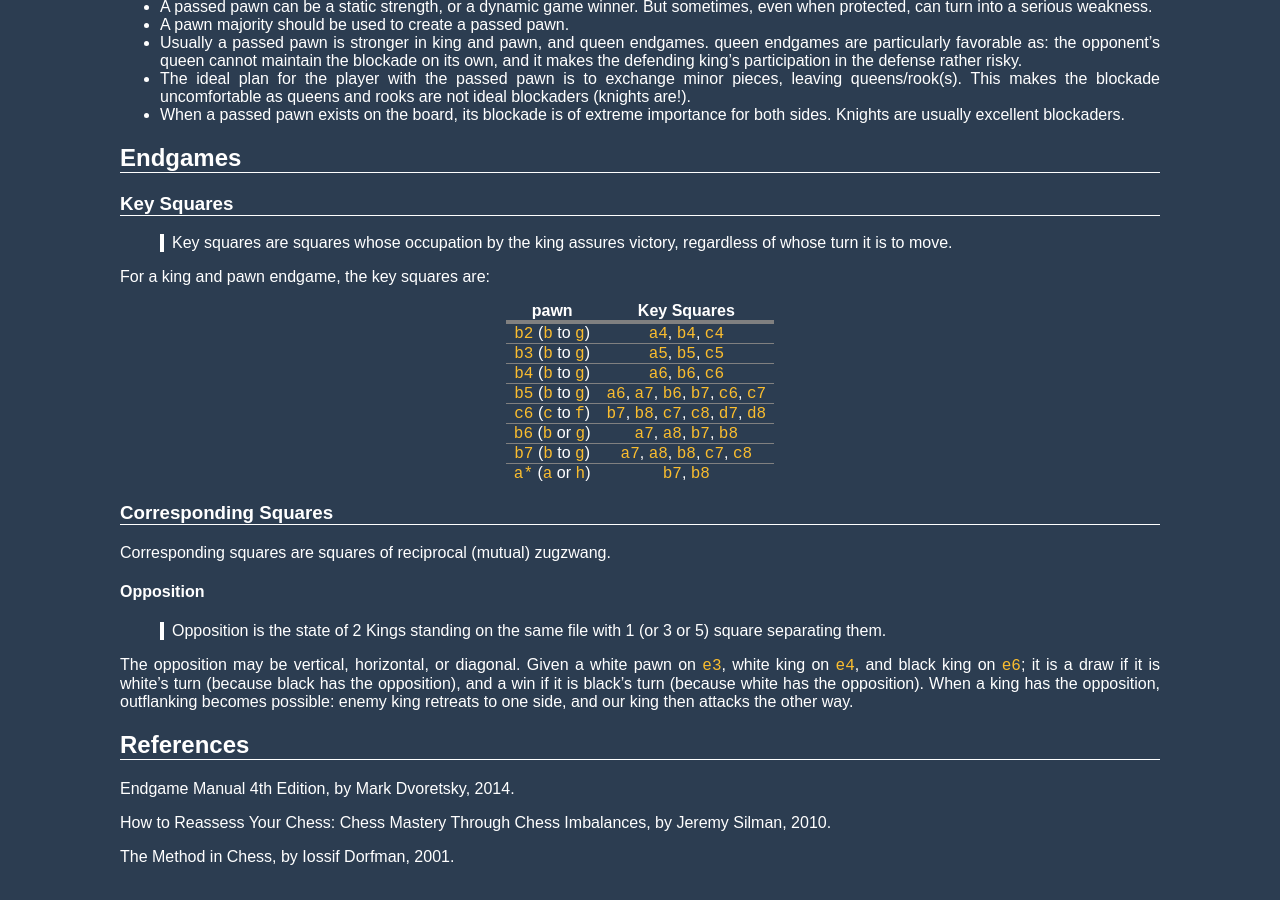
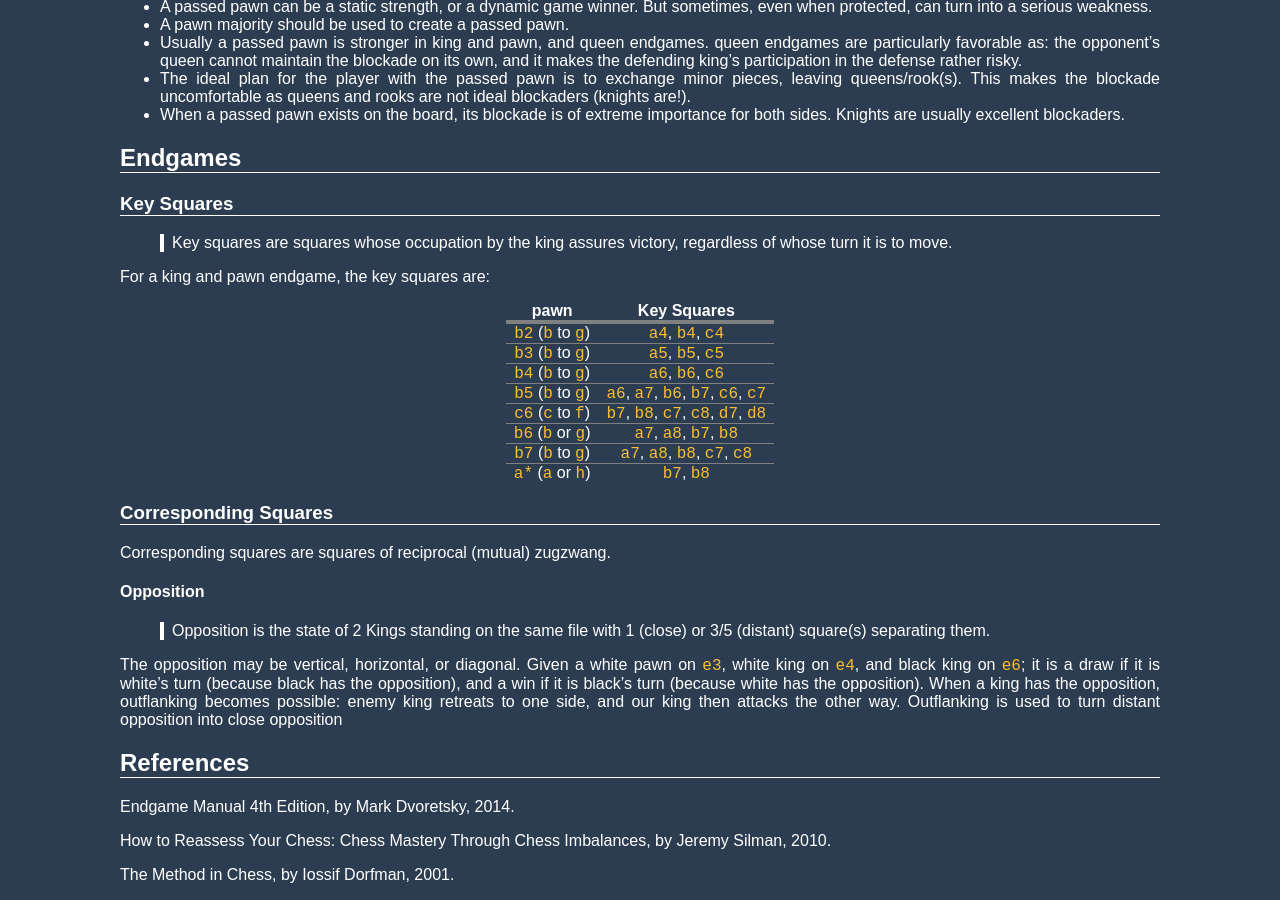
Before and after one commit to brunoroque06/brunoroque06.github.io, a Jekyll site: the page built from _pages/chess-fundamentals.md, in a window 1280 px wide and 900 px high, scrolled down 2795 px. Built offline with Jekyll 4.4.1, drawn with Linux system fonts in a browser that asks for light colours; our own code applies the rules of GitHub Pages for plain Markdown files.

Commit message:
Improve opposition

```diff
--- a/_pages/chess-fundamentals.md
+++ b/_pages/chess-fundamentals.md
@@ -141,9 +141,9 @@
 
 #### Opposition
 
-> Opposition is the state of 2 Kings standing on the same file with 1 (or 3 or 5) square separating them.
+> Opposition is the state of 2 Kings standing on the same file with 1 (close) or 3/5 (distant) square(s) separating them.
 
-The opposition may be vertical, horizontal, or diagonal. Given a white pawn on `e3`, white king on `e4`, and black king on `e6`; it is a draw if it is white's turn (because black has the opposition), and a win if it is black's turn (because white has the opposition). When a king has the opposition, outflanking becomes possible: enemy king retreats to one side, and our king then attacks the other way.
+The opposition may be vertical, horizontal, or diagonal. Given a white pawn on `e3`, white king on `e4`, and black king on `e6`; it is a draw if it is white's turn (because black has the opposition), and a win if it is black's turn (because white has the opposition). When a king has the opposition, outflanking becomes possible: enemy king retreats to one side, and our king then attacks the other way. Outflanking is used to turn distant opposition into close opposition
 
 ## References
 
```
